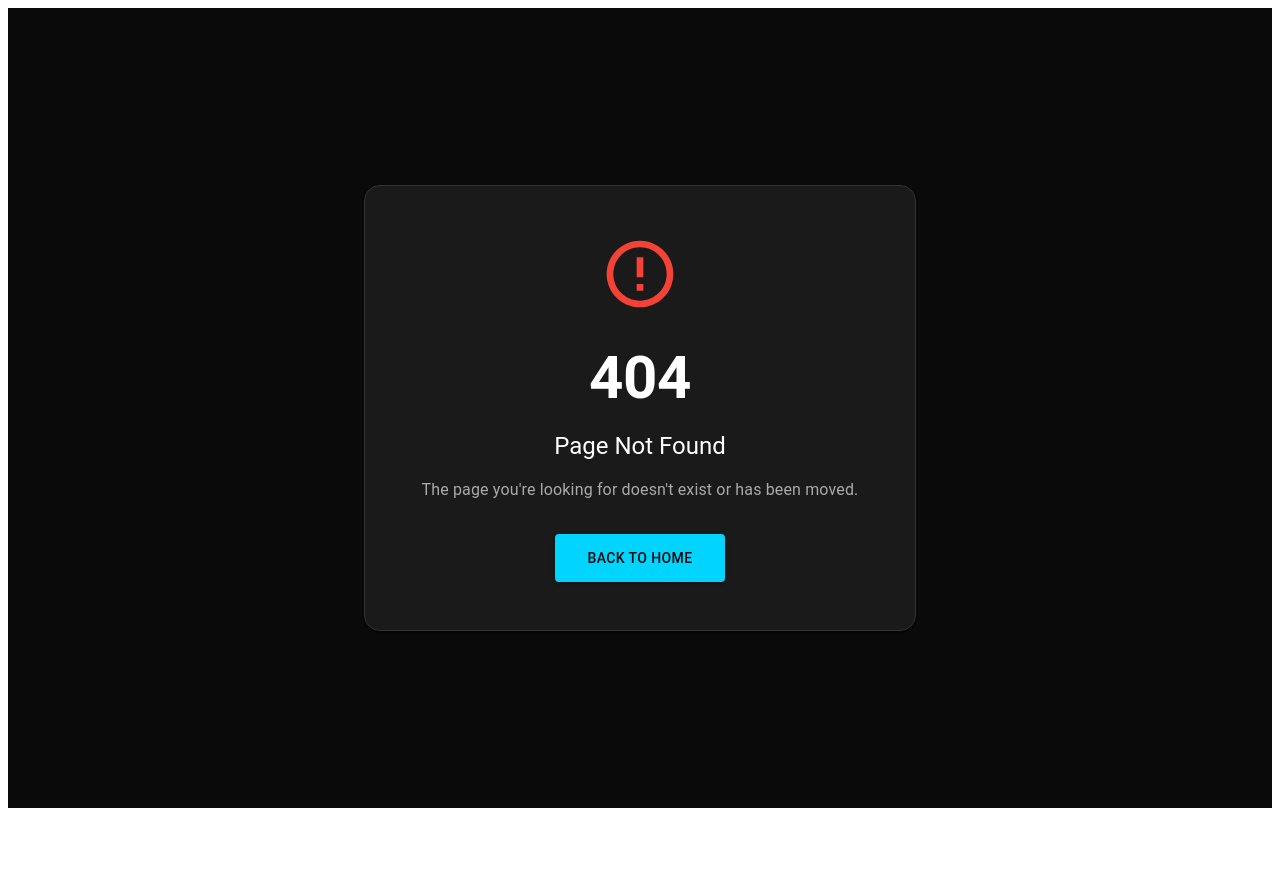
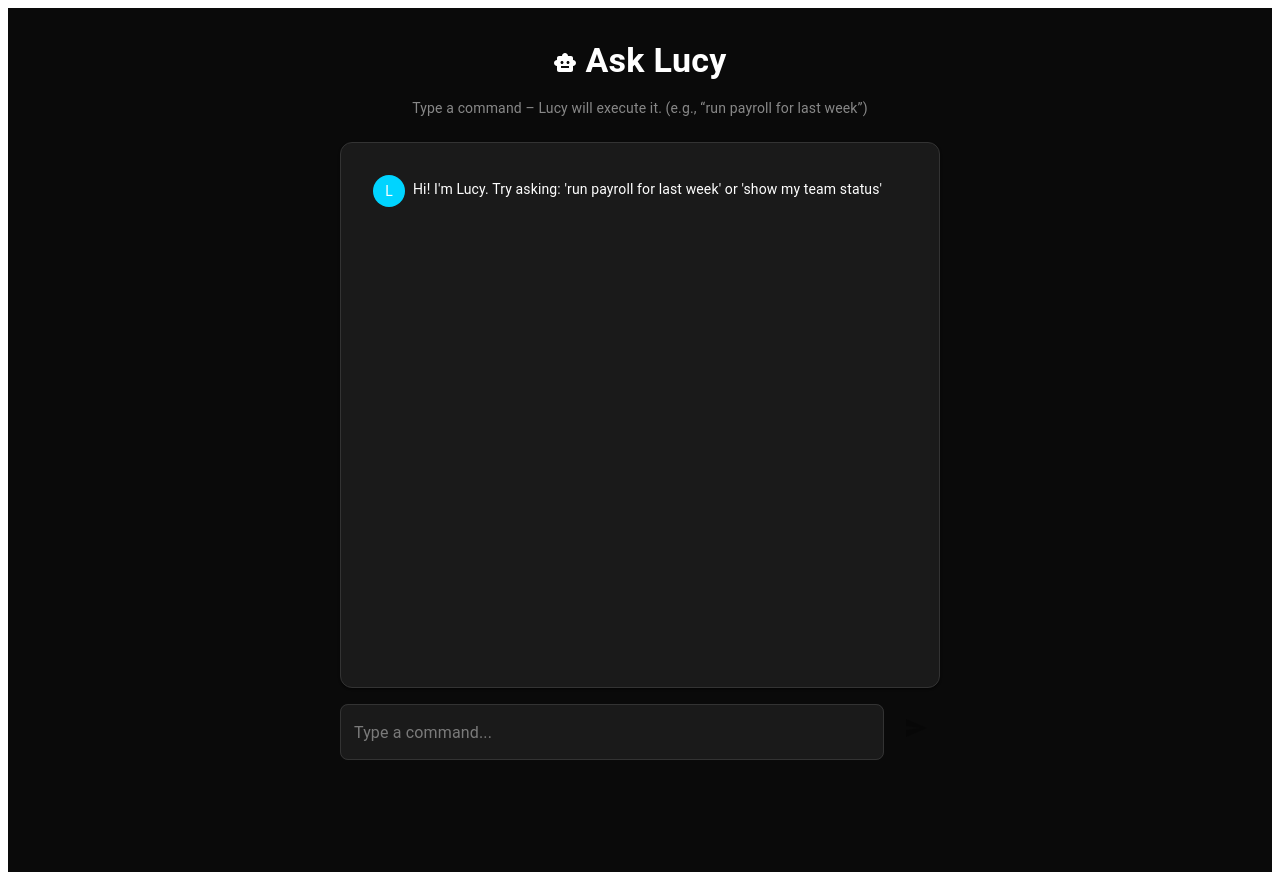
Before and after one commit to Samuelwedi/future-jobs-pro-ai, a React (Vite) app in the folder web/: page /ask-lucy in a window 1280 px wide. Before the commit this address had no page. Before the commit the page ends 816 px from the top, so only its background shows below. Built offline with nearby package versions, Linux system fonts and the light colour scheme.

Commit message:
Add Ask Lucy text command panel

```diff
--- a/web/src/App.tsx
+++ b/web/src/App.tsx
@@ -24,6 +24,7 @@ import NotFound from './pages/NotFound';
 import Register from './pages/Register';
 import PaymentRequired from './pages/PaymentRequired';
 import Integrations from './pages/Integrations';
+import AskLucy from './pages/AskLucy';
 
 export default function App() {
   return (
@@ -53,6 +54,7 @@ export default function App() {
 <Route path="/register" element={<Register />} />
 <Route path="/payment-required" element={<PaymentRequired />} />
 <Route path="/integrations" element={<Integrations />} />
+<Route path="/ask-lucy" element={<AskLucy />} />
       </Routes>
     </Router>
   );
```
